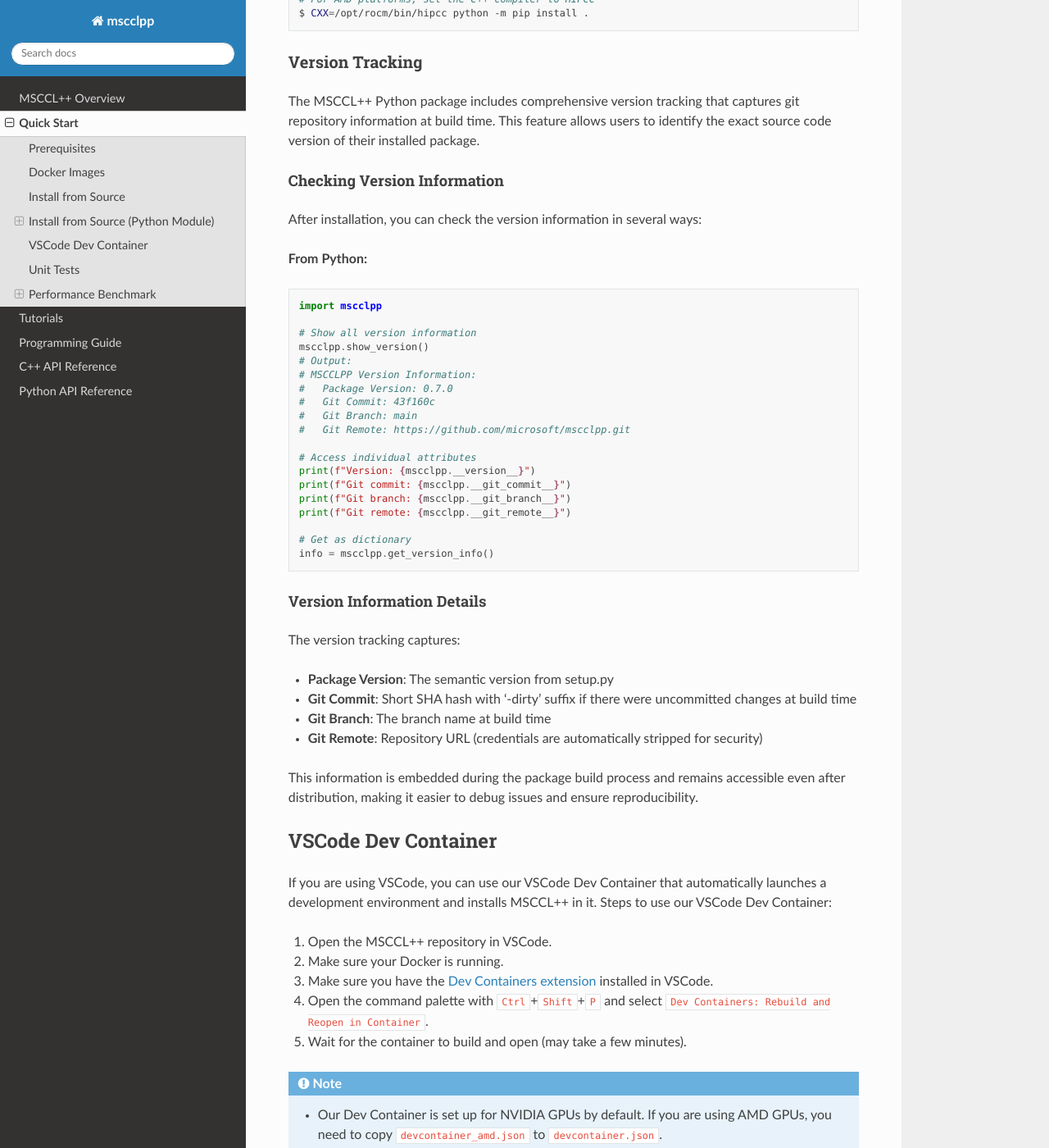
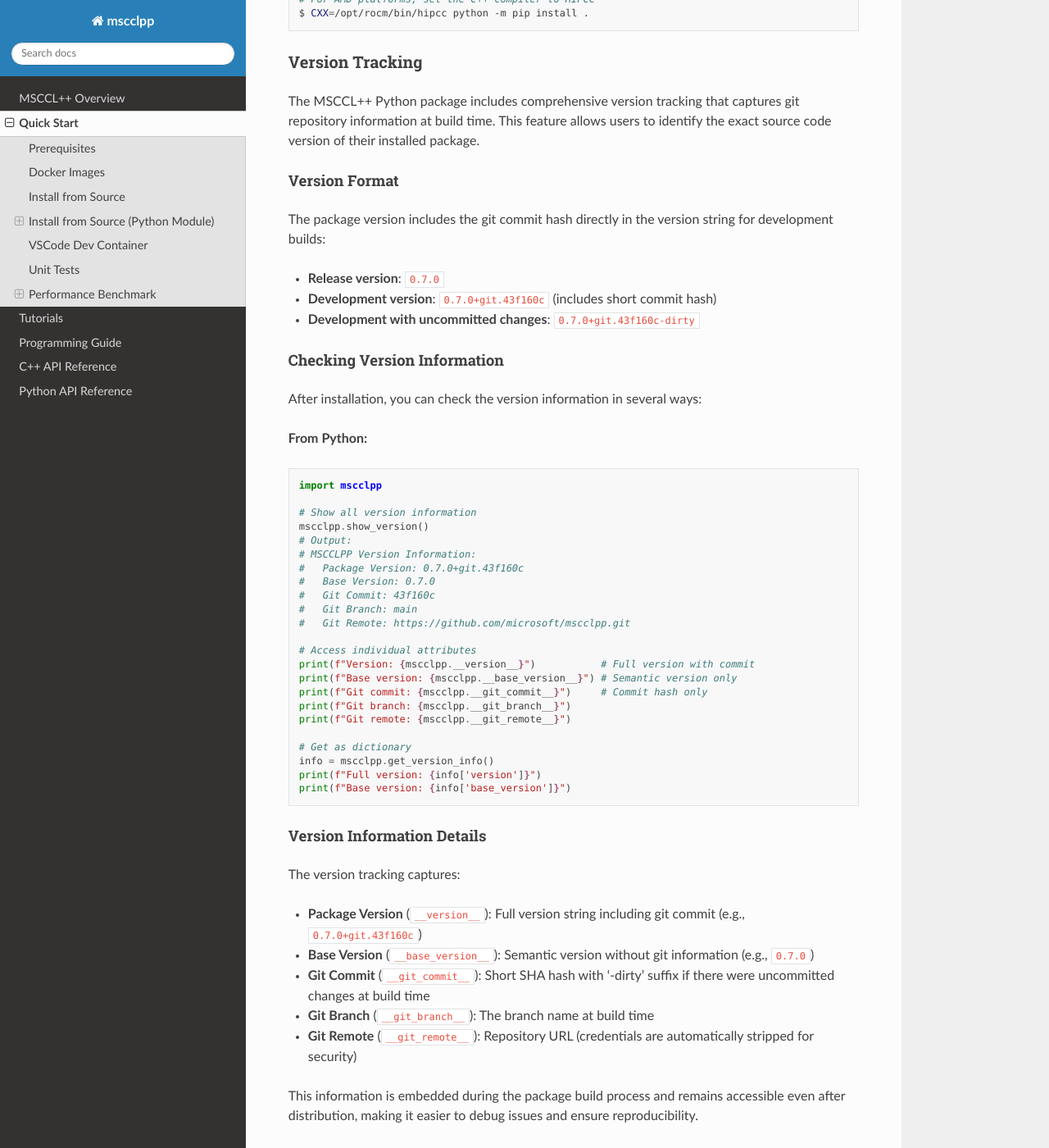
Before and after one commit to microsoft/mscclpp, a Sphinx documentation site: the page built from docs/quickstart.md, in a window 1280 px wide and 1400 px high, scrolled down 2990 px. Shown: the whole window at 82% size. Built offline with Sphinx 7.4.7 and the Read the Docs theme 3.1.0, drawn with Linux system fonts in a browser that asks for light colours.

Commit message:
Add git commit SHA hash to the mscclpp.__version__

````diff
--- a/docs/quickstart.md
+++ b/docs/quickstart.md
@@ -112,6 +112,13 @@
 
 The MSCCL++ Python package includes comprehensive version tracking that captures git repository information at build time. This feature allows users to identify the exact source code version of their installed package.
 
+#### Version Format
+
+The package version includes the git commit hash directly in the version string for development builds:
+- **Release version**: `0.7.0`
+- **Development version**: `0.7.0+git.43f160c` (includes short commit hash)
+- **Development with uncommitted changes**: `0.7.0+git.43f160c-dirty`
+
 #### Checking Version Information
 
 After installation, you can check the version information in several ways:
@@ -124,28 +131,33 @@
 mscclpp.show_version()
 # Output:
 # MSCCLPP Version Information:
-#   Package Version: 0.7.0
+#   Package Version: 0.7.0+git.43f160c
+#   Base Version: 0.7.0
 #   Git Commit: 43f160c
 #   Git Branch: main
 #   Git Remote: https://github.com/microsoft/mscclpp.git
 
 # Access individual attributes
-print(f"Version: {mscclpp.__version__}")
-print(f"Git commit: {mscclpp.__git_commit__}")
+print(f"Version: {mscclpp.__version__}")           # Full version with commit
+print(f"Base version: {mscclpp.__base_version__}") # Semantic version only
+print(f"Git commit: {mscclpp.__git_commit__}")     # Commit hash only
 print(f"Git branch: {mscclpp.__git_branch__}")
 print(f"Git remote: {mscclpp.__git_remote__}")
 
 # Get as dictionary
 info = mscclpp.get_version_info()
+print(f"Full version: {info['version']}")
+print(f"Base version: {info['base_version']}")
 ```
 
 #### Version Information Details
 
 The version tracking captures:
-- **Package Version**: The semantic version from setup.py
-- **Git Commit**: Short SHA hash with '-dirty' suffix if there were uncommitted changes at build time
-- **Git Branch**: The branch name at build time
-- **Git Remote**: Repository URL (credentials are automatically stripped for security)
+- **Package Version** (`__version__`): Full version string including git commit (e.g., `0.7.0+git.43f160c`)
+- **Base Version** (`__base_version__`): Semantic version without git information (e.g., `0.7.0`)
+- **Git Commit** (`__git_commit__`): Short SHA hash with '-dirty' suffix if there were uncommitted changes at build time
+- **Git Branch** (`__git_branch__`): The branch name at build time
+- **Git Remote** (`__git_remote__`): Repository URL (credentials are automatically stripped for security)
 
 This information is embedded during the package build process and remains accessible even after distribution, making it easier to debug issues and ensure reproducibility.
 
````
Also changed, not shown: 2 other files.
